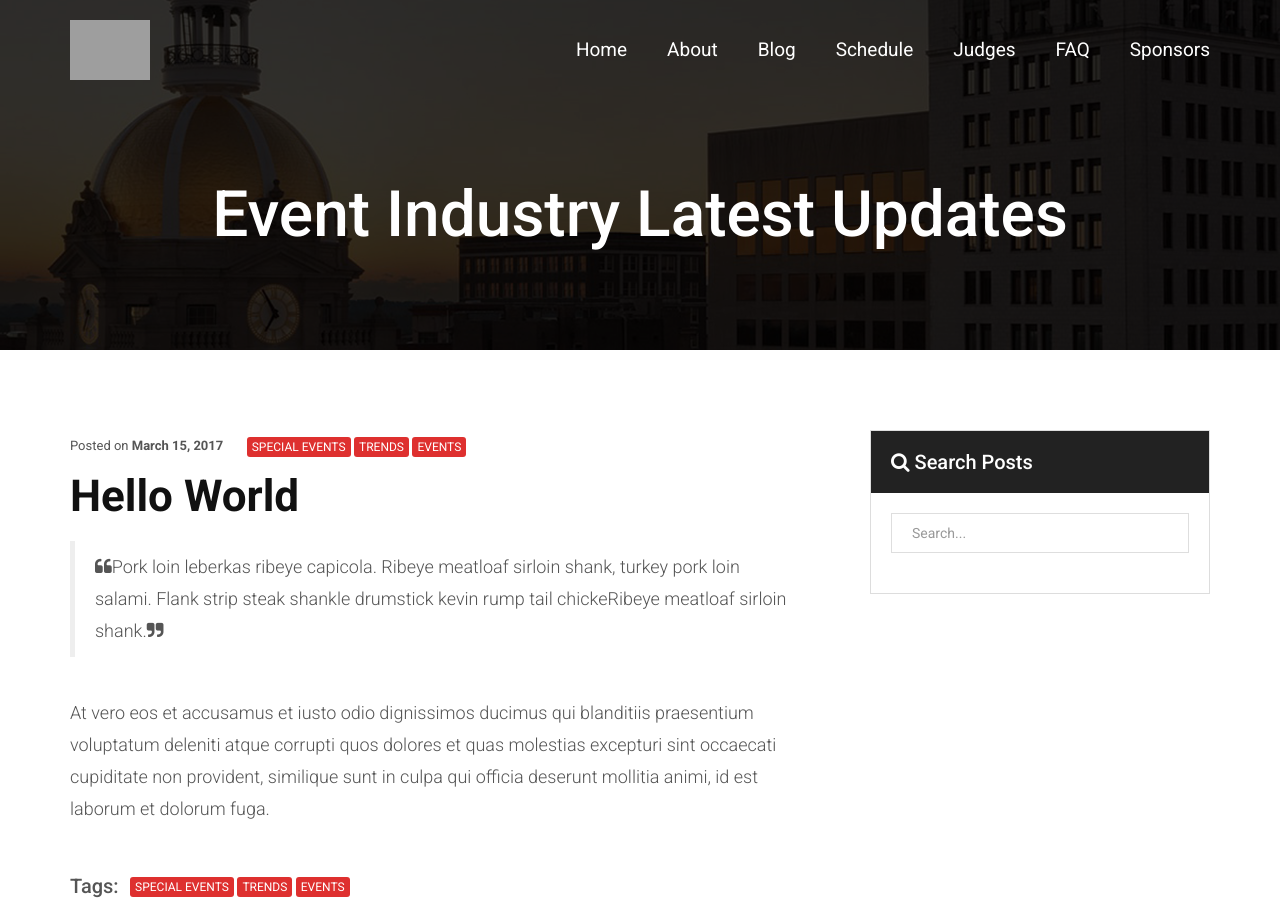
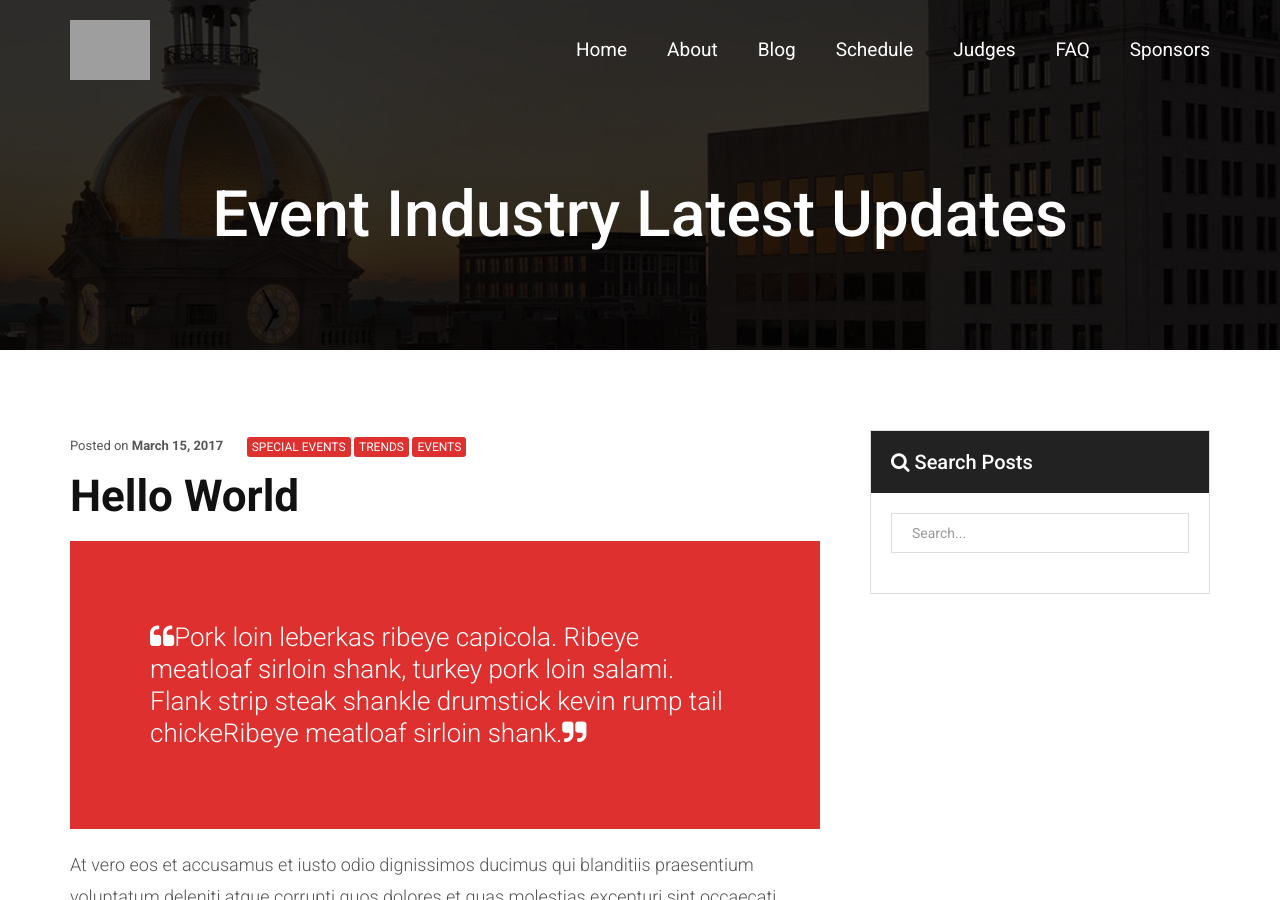
Before and after one commit to amrsekilly/new.hackforsavannah.org, a Jekyll site: the page built from _posts/2017-03-15-hello-world.md, in a window 1280 px wide and 900 px high. Built offline with Jekyll 4.4.1, drawn with Linux system fonts in a browser that asks for light colours; comment, search, counter and statistics services are not loaded; grey boxes are pictures that could not be loaded.

Commit message:
fixed the styles for the video and blockquote in the single post view

```diff
--- a/_layouts/post.html
+++ b/_layouts/post.html
@@ -19,7 +19,14 @@
     <div class="row">
       <div class="col-md-8">
         <!-- article-1 -->
-        <article class="blog_wrap view_one">
+        {% if page.video != null %}
+          <article class="blog_wrap view_one video_post">
+        {% endif %}
+        {% if page.blockquote != null %}
+          <article class="blog_wrap view_one quote_post">
+        {% else %}
+          <article class="blog_wrap view_one">
+        {% endif %}
           <div class="blog_meta">
             <p>Posted on <strong>{{ page.date | date: "%B %-d, %Y" }}</strong></p>
             <div class="inline-div btn-group-xs categories_in">
```
